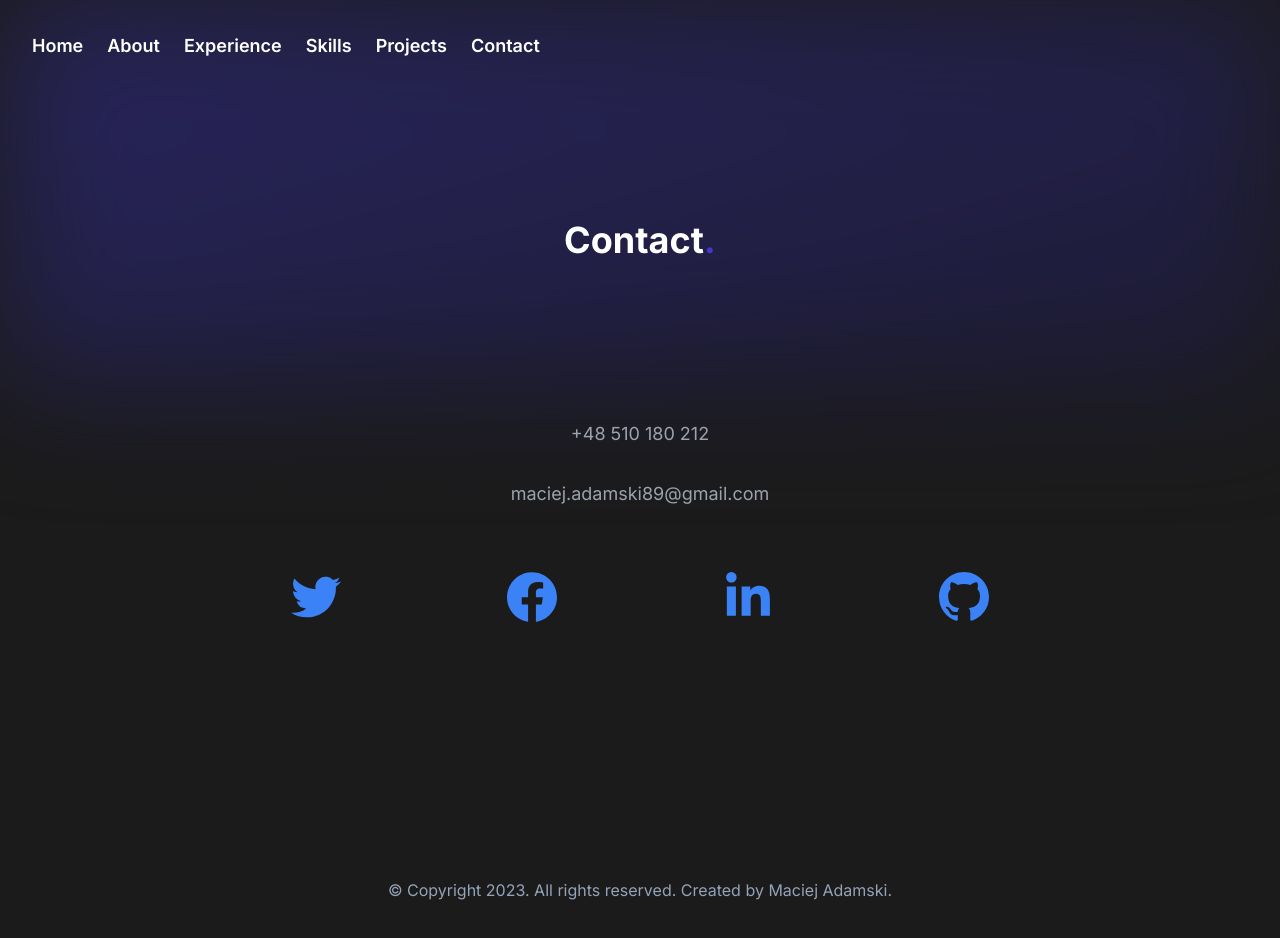
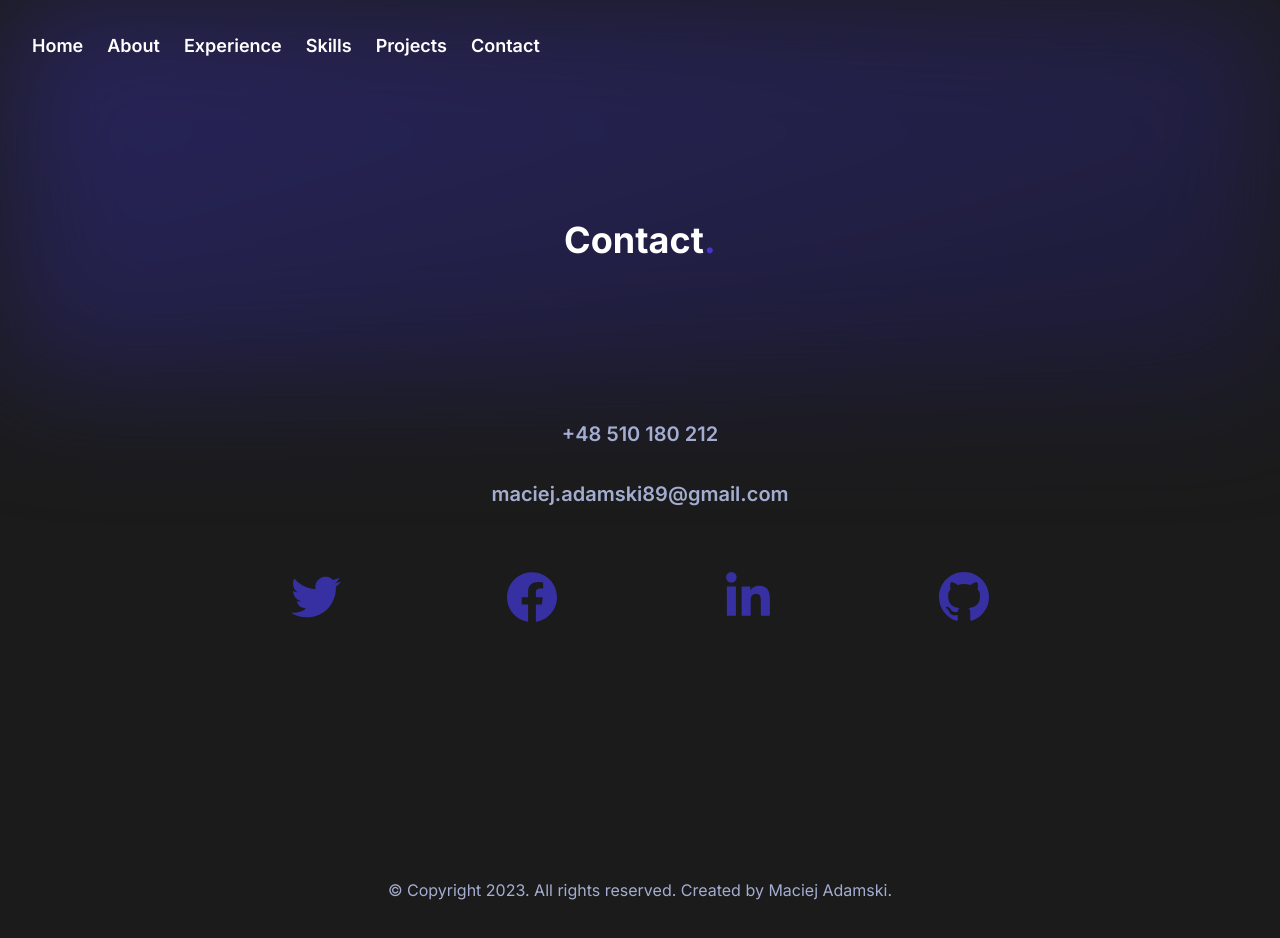
Before and after one commit to maciejadamski89/maciej-adamski-personal-webiste, a Next.js app: page /contact in a window 1280 px wide. Shown: the top 938 px of the page. Built offline with nearby package versions, Linux system fonts and the light colour scheme.

Commit message:
ref: fix colors

```diff
--- a/app/contact/page.tsx
+++ b/app/contact/page.tsx
@@ -11,7 +11,7 @@ const github_link = "https://github.com/maciejadamski89";
 export default function Contact() {
 	return (
 		<section id="contact" className="w-full max-w-4xl px-4 mx-auto mt-32 space-y-8 text-center">
-			<div data-aos="fade-up">
+			<div>
 				<h2 className="text-4xl text-white">
 					Contact
 					<Dot />
@@ -19,31 +19,31 @@ export default function Contact() {
 			</div>
 			<div className="pt-32">
 				<div className="flex items-center justify-center space-x-2">
-					<p className="text-lg text-gray-400 2xl:text-2xl hover:text-white">{phone_number}</p>
+					<p className="text-xl font-semibold text-indigo-200/80">{phone_number}</p>
 				</div>
 			</div>
-			<div data-aos="fade-right" data-aos-delay="500">
+			<div>
 				<div className="flex items-center justify-center space-x-2">
-					<p className="text-lg text-gray-400 2xl:text-2xl hover:text-white">{email_address}</p>
+					<p className="text-xl font-semibold text-indigo-200/80">{email_address}</p>
 				</div>
 			</div>
 			<div className="grid grid-cols-4 gap-0 mx-auto !mt-16">
-				<div data-aos="zoom-out" data-aos-delay="600">
+				<div>
 					<div className="flex justify-center">
 						<TwitterIcon width="50" height="50" href={twiter_link} />
 					</div>
 				</div>
-				<div data-aos="zoom-out" data-aos-delay="800">
+				<div>
 					<div className="flex justify-center">
 						<FacebookIcon width="50" height="50" href={facebook_link} />
 					</div>
 				</div>
-				<div data-aos="zoom-out" data-aos-delay="1000">
+				<div>
 					<div className="flex justify-center">
 						<LinkedinIcon width="50" height="50" href={linkedin_link} />
 					</div>
 				</div>
-				<div data-aos="zoom-out" data-aos-delay="1200">
+				<div>
 					<div className="flex justify-center">
 						<GithubIcon width="50" height="50" href={github_link} />
 					</div>
--- a/components/Footer.tsx
+++ b/components/Footer.tsx
@@ -1,7 +1,7 @@
 export default function Footer() {
 	return (
 		<>
-			<footer id="footer" className="px-2 py-10 mt-32 text-center text-slate-400 text-md lg:pt-32">
+			<footer id="footer" className="px-2 py-10 mt-32 text-center text-indigo-200/80 text-md lg:pt-32">
 				<p>© Copyright 2023. All rights reserved. Created by Maciej Adamski.</p>
 			</footer>
 		</>
--- a/components/Icons/Socialicons.tsx
+++ b/components/Icons/Socialicons.tsx
@@ -9,7 +9,7 @@ export function TwitterIcon({width, height, href}: props) {
 		<div>
 			<a href={href}>
 				<svg
-					className="text-blue-500 fill-current hover:text-blue-600"
+					className="text-indigo-800 fill-current hover:text-indigo-700"
 					xmlns="http://www.w3.org/2000/svg"
 					viewBox="0 0 24 24"
 					width={width}
@@ -29,7 +29,7 @@ export function FacebookIcon({width, height, href}: props) {
 				<svg
 					height={height}
 					width={width}
-					className="text-blue-500 fill-current hover:text-blue-600"
+					className="text-indigo-800 fill-current hover:text-indigo-700"
 					xmlns="http://www.w3.org/2000/svg"
 					viewBox="0 0 24 24"
 				>
@@ -47,7 +47,7 @@ export function LinkedinIcon({width, height, href}: props) {
 				<svg
 					height={height}
 					width={width}
-					className="text-blue-500 fill-current hover:text-blue-600"
+					className="text-indigo-800 fill-current hover:text-indigo-700"
 					xmlns="http://www.w3.org/2000/svg"
 					viewBox="0 0 448 512"
 				>
@@ -65,7 +65,7 @@ export function GithubIcon({width, height, href}: props) {
 				<svg
 					height={height}
 					width={width}
-					className="text-blue-500 fill-current hover:text-blue-600"
+					className="text-indigo-800 fill-current hover:text-indigo-700"
 					viewBox="0 0 16 16"
 				>
 					<path
```
